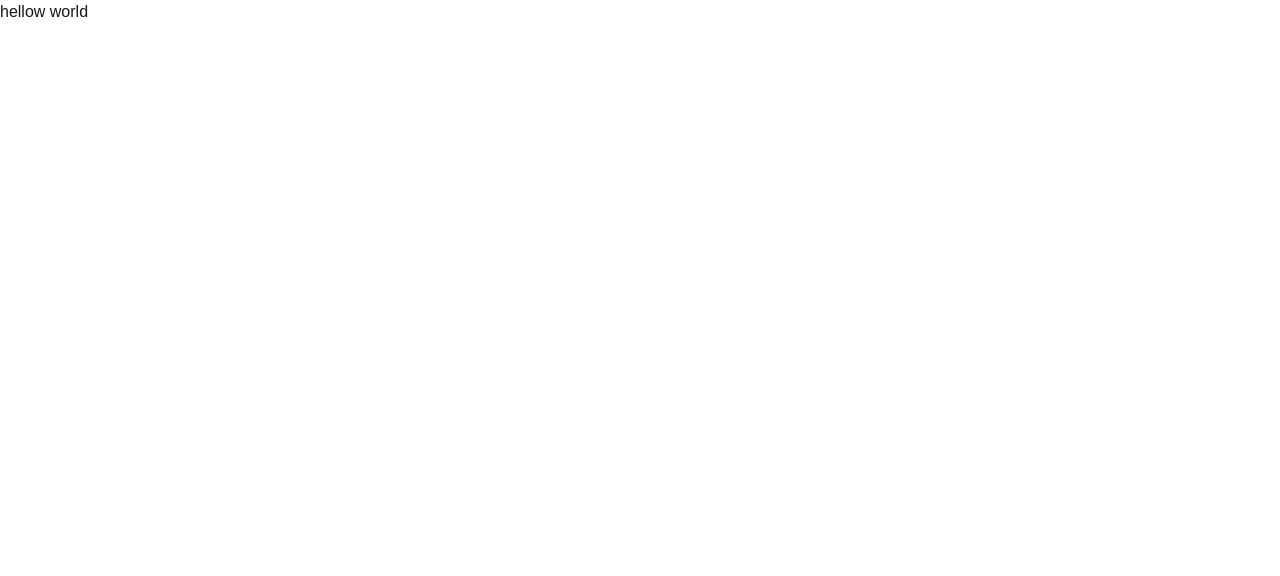
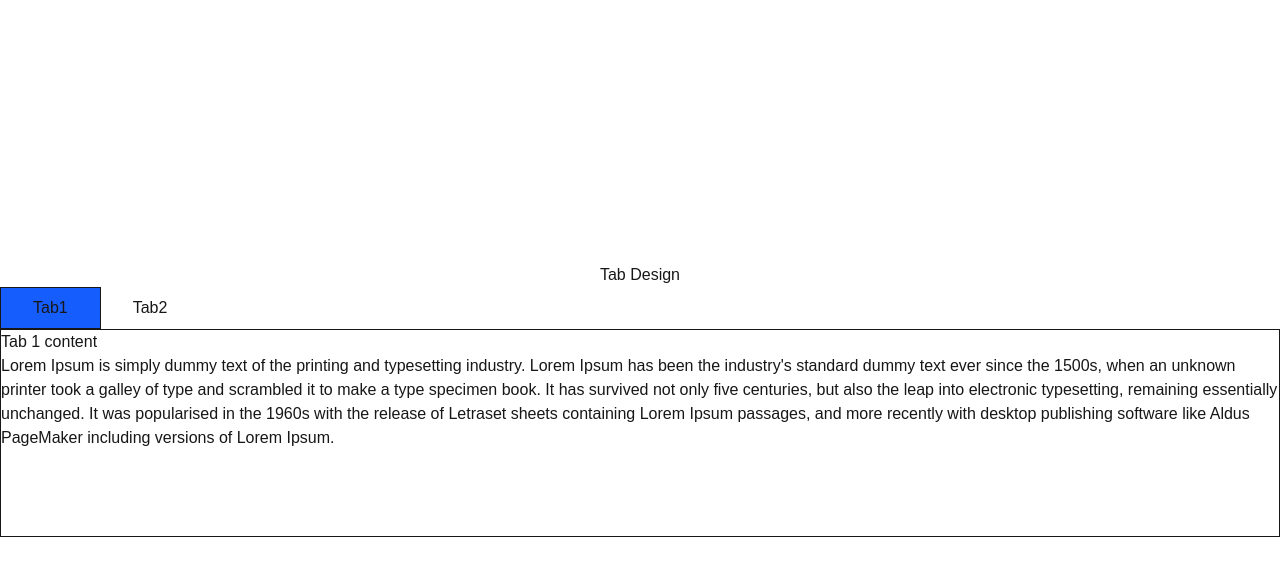
Before and after one commit to Jit-Bdr-Rana/demo-project, a Next.js app: page / in a window 1280 px wide. Shown: the top 576 px of the page. Built offline with nearby package versions, Linux system fonts and the light colour scheme.

Commit message:
feat: tab

```diff
--- a/src/component/Button.tsx
+++ b/src/component/Button.tsx
@@ -13,3 +13,13 @@ export default function Button({ name, backgroundColor }: Props) {
     </button>
   );
 }
+
+export function Button2({ name, backgroundColor }: Props) {
+  return (
+    <button
+      className={`${backgroundColor || "bg-amber-500"}  p-3 rounded-md m-3`}
+    >
+      {name}
+    </button>
+  );
+}
--- /dev/null
+++ b/src/component/Tab.tsx
@@ -0,0 +1,55 @@
+import { useState } from "react";
+
+export default function Tab() {
+  const [tab, setTab] = useState("Tab1");
+  const handleClick = (val: string) => {
+    setTab(val);
+  };
+  return (
+    <div>
+      <div className="flex">
+        <button
+          onClick={() => handleClick("Tab1")}
+          className={`border ${
+            tab == "Tab1" ? "bg-blue-600" : "border-gray-400"
+          }  p-2 px-8 cursor-pointer`}
+        >
+          Tab1{" "}
+        </button>
+        <button
+          onClick={() => handleClick("Tab2")}
+          className={`${
+            tab == "Tab2" ? "bg-blue-600" : "border-gray-400"
+          }  p-2 px-8 cursor-pointer`}
+        >
+          Tab2
+        </button>
+      </div>
+      {tab === "Tab1" && (
+        <div className="border h-52">
+          <h1>Tab 1 content</h1>
+          <p>
+            Lorem Ipsum is simply dummy text of the printing and typesetting
+            industry. Lorem Ipsum has been the industry's standard dummy text
+            ever since the 1500s, when an unknown printer took a galley of type
+            and scrambled it to make a type specimen book. It has survived not
+            only five centuries, but also the leap into electronic typesetting,
+            remaining essentially unchanged. It was popularised in the 1960s
+            with the release of Letraset sheets containing Lorem Ipsum passages,
+            and more recently with desktop publishing software like Aldus
+            PageMaker including versions of Lorem Ipsum.
+          </p>
+        </div>
+      )}
+
+      {tab === "Tab2" && (
+        <div className="border h-52">
+          <h1>Tab 2 content</h1>
+          <p>
+            Tab 2 content Lorem Ipsum is simply dummy text of the printing and
+          </p>
+        </div>
+      )}
+    </div>
+  );
+}
--- a/src/pages/index.tsx
+++ b/src/pages/index.tsx
@@ -1,5 +1,11 @@
+import Tab from "@/component/Tab";
 import Image from "next/image";
 
 export default function Home() {
-  return <div>hellow world</div>;
+  return (
+    <div className="flex flex-col items-center justify-center min-h-screen">
+      <h1>Tab Design</h1>
+      <Tab />
+    </div>
+  );
 }
```
